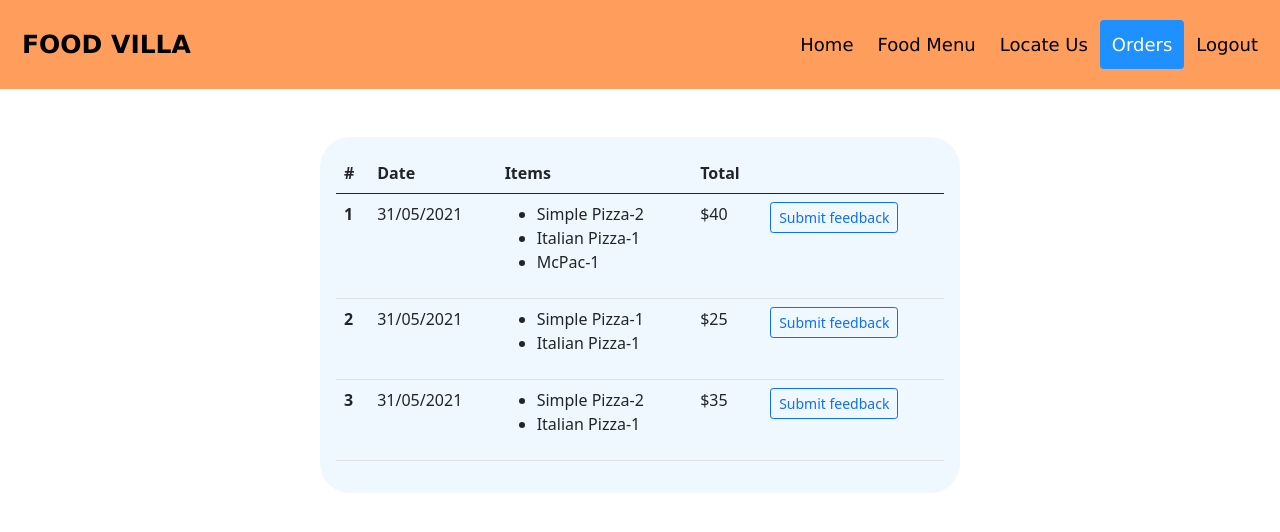
After one commit to Harshit-Raj-2000/food_ordering_portal-Django, a Django app: page /foodvilla/vieworders in a window 1280 px wide. The commit adds this page. Shown: the top 532 px of the page. Run offline with Django 3.2, Linux system fonts and the light colour scheme; a user stored in the database is signed in; data comes from the database, SQL or seed files in the repository; both versions use the stored data as it was after the commit.

Commit message:
vieworders functionality added

```diff
--- a/food_villa/models.py
+++ b/food_villa/models.py
@@ -21,7 +21,7 @@ class Order(models.Model):
     def __str__(self):
         item_list = dict()
         m = Quantity.objects.filter(order = self)
-        date_time = self.order_datetime.strftime("%m/%d/%Y, %H:%M")
+        date_time = self.order_datetime.strftime("%d/%m/%Y, %H:%M")
         for each in m:
             item_list[each.item.name] = each.count
         return f"{date_time} - {self.user} - {self.address} - {item_list} - ${self.total}"
--- /dev/null
+++ b/food_villa/static/food_villa/vieworders.css
@@ -0,0 +1,54 @@
+.orderTable{
+    background-color: aliceblue;
+    border-radius: 30px;
+}
+
+.header {
+    overflow: hidden;
+    background-color: #ff9d5c;
+    padding: 20px 10px;
+    font-family: "Satisfy", "Lucida Sans", "Lucida Sans Regular", "Lucida Grande",
+      "Lucida Sans Unicode", Geneva, Verdana, sans-serif;
+  }
+
+  .header a {
+    float: left;
+    color: black;
+    text-align: center;
+    padding: 12px;
+    text-decoration: none;
+    font-size: 18px;
+    line-height: 25px;
+    border-radius: 4px;
+  }
+
+  .header a.logo {
+    font-size: 25px;
+    font-weight: bold;
+  }
+
+  .header a:hover {
+    background-color: #ddd;
+    color: black;
+  }
+
+  .header a.active {
+    background-color: dodgerblue;
+    color: white;
+  }
+
+  .header-right {
+    float: right;
+  }
+
+  @media screen and (max-width: 500px) {
+    .header a {
+      float: none;
+      display: block;
+      text-align: left;
+    }
+
+    .header-right {
+      float: none;
+    }
+  }
--- a/food_villa/templates/food_villa/foodmenu.html
+++ b/food_villa/templates/food_villa/foodmenu.html
@@ -12,8 +12,8 @@ Menu - Food Villa
   <div class="header-right">
     <a href="{% url 'index' %}">Home</a>
     <a class="active">Food Menu</a>
-    <a href="#contact">Contact</a>
     <a href="{% url 'location' %}">Locate Us</a>
+    <a href="{% url 'view_orders' %}">Orders</a>
     <a href="{% url 'logout' %}">Logout</a>
     <a href="{% url 'cart' %}">
     <span id="cartIcon" data-url="{% url 'cart' %}" data-csrf="{{ csrf_token }}">
--- a/food_villa/templates/food_villa/index.html
+++ b/food_villa/templates/food_villa/index.html
@@ -11,10 +11,9 @@ Food Villa
     <a href="#default" class="logo">FOOD VILLA</a>
     <div class="header-right">
         <a class="active" href="#home">Home</a>
-        <a href="#about">About</a>
         <a href="{% url 'menu' %}">Food Menu</a>
-        <a href="#contact">Contact</a>
         <a href="{% url 'location' %}">Locate Us</a>
+        <a href="{% url 'view_orders' %}">Orders</a>
         <a href="{% url 'logout' %}">Logout</a>
     </div>
 </div>
--- a/food_villa/templates/food_villa/location.html
+++ b/food_villa/templates/food_villa/location.html
@@ -11,8 +11,8 @@ Food Villa
   <div class="header-right">
     <a href="{% url 'index' %}">Home</a>
     <a href="{% url 'menu' %}">Food Menu</a>
-    <a href="#contact">Contact</a>
     <a class="active" href="#location">Locate Us</a>
+    <a  href="{% url 'view_orders' %}">Orders</a>
     <a href="{% url 'logout' %}">Logout</a>
   </div>
 </div>
--- /dev/null
+++ b/food_villa/templates/food_villa/vieworders.html
@@ -0,0 +1,58 @@
+{% extends "food_villa/layout.html" %}
+{% load static %}
+
+{% block title %}
+FoodVilla-Orders
+{% endblock %}
+
+{% block style %}
+<link rel="stylesheet" href="{% static 'food_villa/vieworders.css' %}">
+{% endblock %}
+
+{% block js %}
+<script src="{% static 'food_villa/vieworders.js' %}"></script>
+{% endblock %}
+
+{% block body %}
+<div class="header">
+    <a href="#default" class="logo">FOOD VILLA</a>
+    <div class="header-right">
+        <a href="{% url 'index' %}">Home</a>
+        <a href="{% url 'menu' %}">Food Menu</a>
+        <a href="{% url 'location' %}">Locate Us</a>
+        <a class="active" href="{% url 'view_orders' %}">Orders</a>
+        <a href="{% url 'logout' %}">Logout</a>
+    </div>
+</div>
+<div class="container orderTable col-10 col-md-8 col-lg-6 mt-5 p-3">
+    <table class="table">
+        <thead>
+            <tr>
+                <th scope="col">#</th>
+                <th scope="col">Date</th>
+                <th scope="col">Items</th>
+                <th scope="col">Total</th>
+                <th class="col"></th>
+            </tr>
+        </thead>
+        <tbody>
+            {% for a,b,c,d,e in data %}
+            <tr>
+                <th scope="row">{{a}}</th>
+                <td>{{b}}</td>
+                <td>
+                    <ul>
+                        {% for k,l in c %}
+                        <li>{{k}}-{{l}}</li>
+                        {% endfor %}
+                    </ul>
+                </td>
+                <td>${{d}}</td>
+                <td><button type="button" id="{{e}}" class="btn btn-outline-primary btn-sm">Submit feedback</button></td>
+            </tr>
+            {% endfor %}
+
+        </tbody>
+    </table>
+</div>
+{% endblock %}
--- a/food_villa/urls.py
+++ b/food_villa/urls.py
@@ -9,5 +9,6 @@ urlpatterns = [
     path('location', views.location, name="location"),
     path('menu', views.menu, name="menu"),
     path('cart', views.cart, name="cart"),
-    path('order', views.order, name="order")
+    path('order', views.order, name="order"),
+    path('vieworders', views.view_orders, name="view_orders")
 ]
--- a/food_villa/views.py
+++ b/food_villa/views.py
@@ -97,3 +97,28 @@ def order(request):
         request.session["cartitems"] = []
         print("order successful")
         return HttpResponse(status=200)
+
+def view_orders(request):
+    if not request.user.is_authenticated:
+        return HttpResponseRedirect(reverse("login"))
+    previous = Order.objects.filter(user = request.user)
+    items_array = []
+    dates_array = []
+    count_array = []
+    total_array = []
+    id_array = []
+    k=1
+    for each in previous:
+        i = Quantity.objects.filter(order = each)
+        m = []
+        for _ in i:
+            m.append((_.item.name, _.count))
+        items_array.append(m)
+        dates_array.append(each.order_datetime.strftime("%d/%m/%Y"))
+        total_array.append(each.total)
+        id_array.append(each.id)
+        count_array.append(k)
+        k += 1
+    return render(request, "food_villa/vieworders.html", {
+        "data": list(zip(count_array, dates_array, items_array, total_array, id_array))
+    })
```
Also changed, not shown: db.sqlite3.
